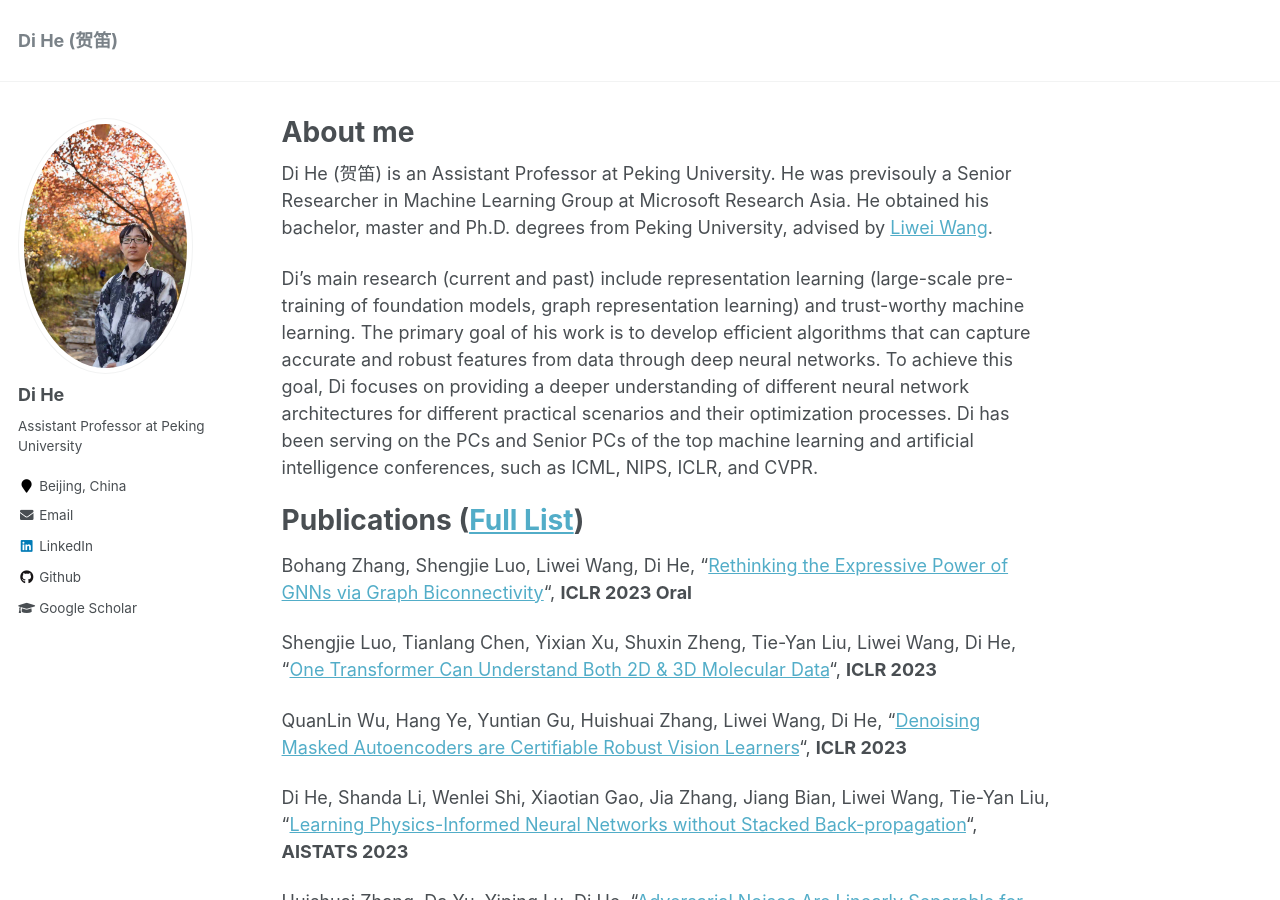
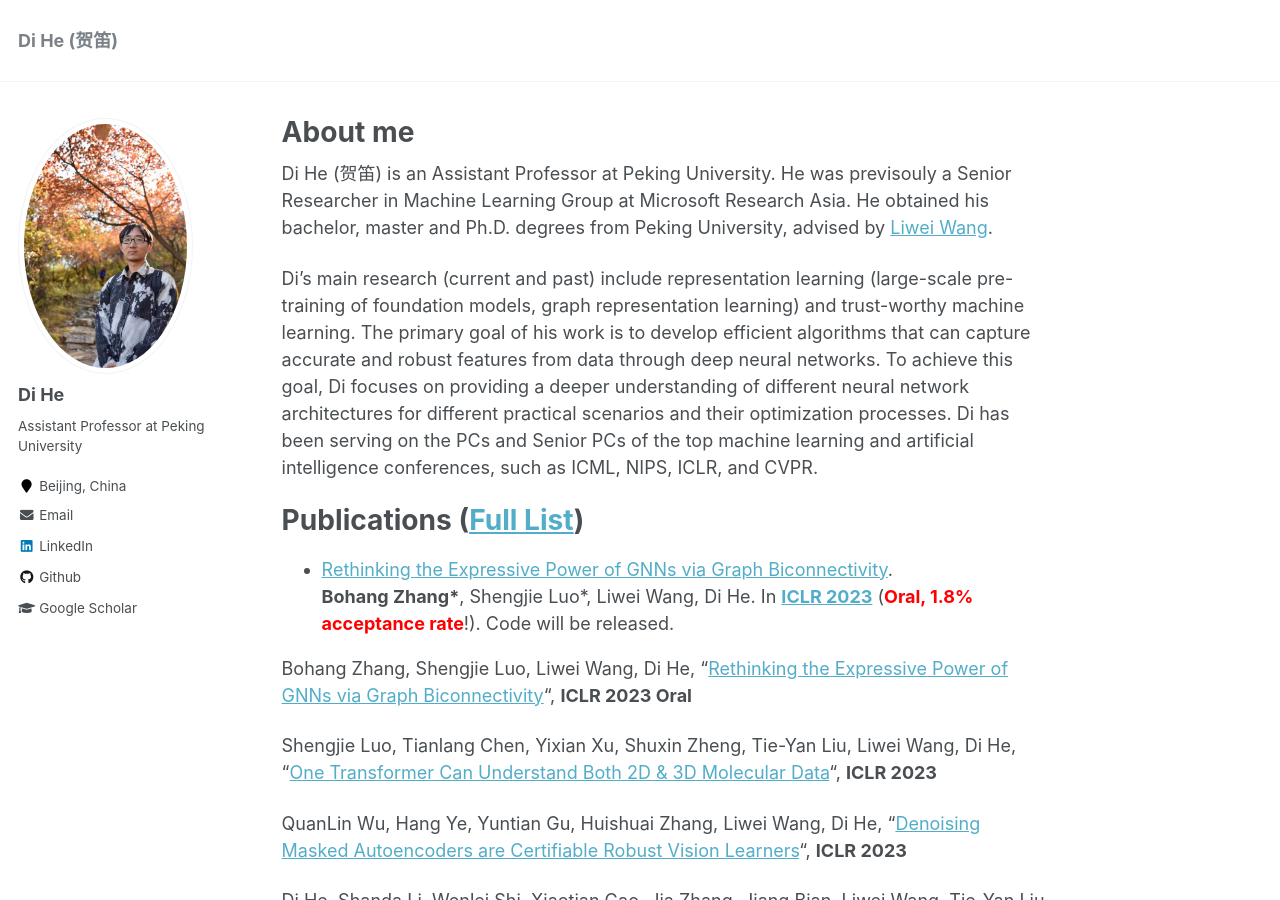
Before and after one commit to DiHe-PKU/DiHe-PKU.github.io, a Jekyll site: the page built from _pages/about.md, in a window 1280 px wide and 900 px high. Built offline with Jekyll 4.4.1, drawn with Linux system fonts in a browser that asks for light colours; formulas are drawn with MathJax 3.

Commit message:
Update about.md

```diff
--- a/_pages/about.md
+++ b/_pages/about.md
@@ -15,6 +15,9 @@ Di’s main research (current and past) include representation learning (large-s
 
 Publications ([Full List](https://scholar.google.com/citations?hl=zh-CN&user=orVoz4IAAAAJ&view_op=list_works&sortby=pubdate))
 =====
+
+* [Rethinking the Expressive Power of GNNs via Graph Biconnectivity](https://arxiv.org/abs/2301.09505).\\
+**Bohang Zhang\***, Shengjie Luo\*, Liwei Wang, Di He. In [**ICLR 2023**](https://iclr.cc//Conferences/2023) (**<font color=red>Oral, 1.8% acceptance rate</font>**!). Code will be released.
 
 Bohang Zhang, Shengjie Luo, Liwei Wang, Di He, “[Rethinking the Expressive Power of GNNs via Graph Biconnectivity](https://openreview.net/forum?id=r9hNv76KoT3)“, **ICLR 2023 Oral**
 
```
